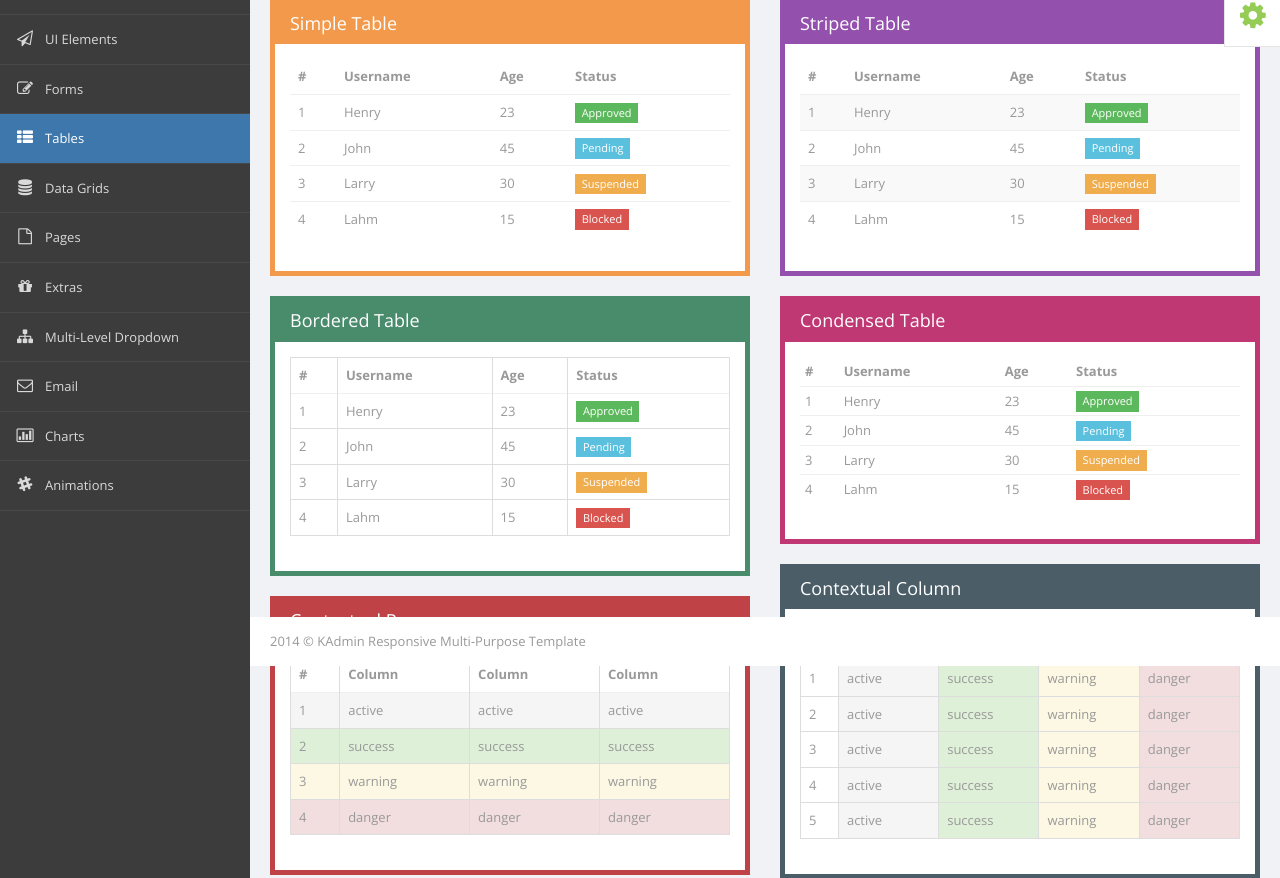
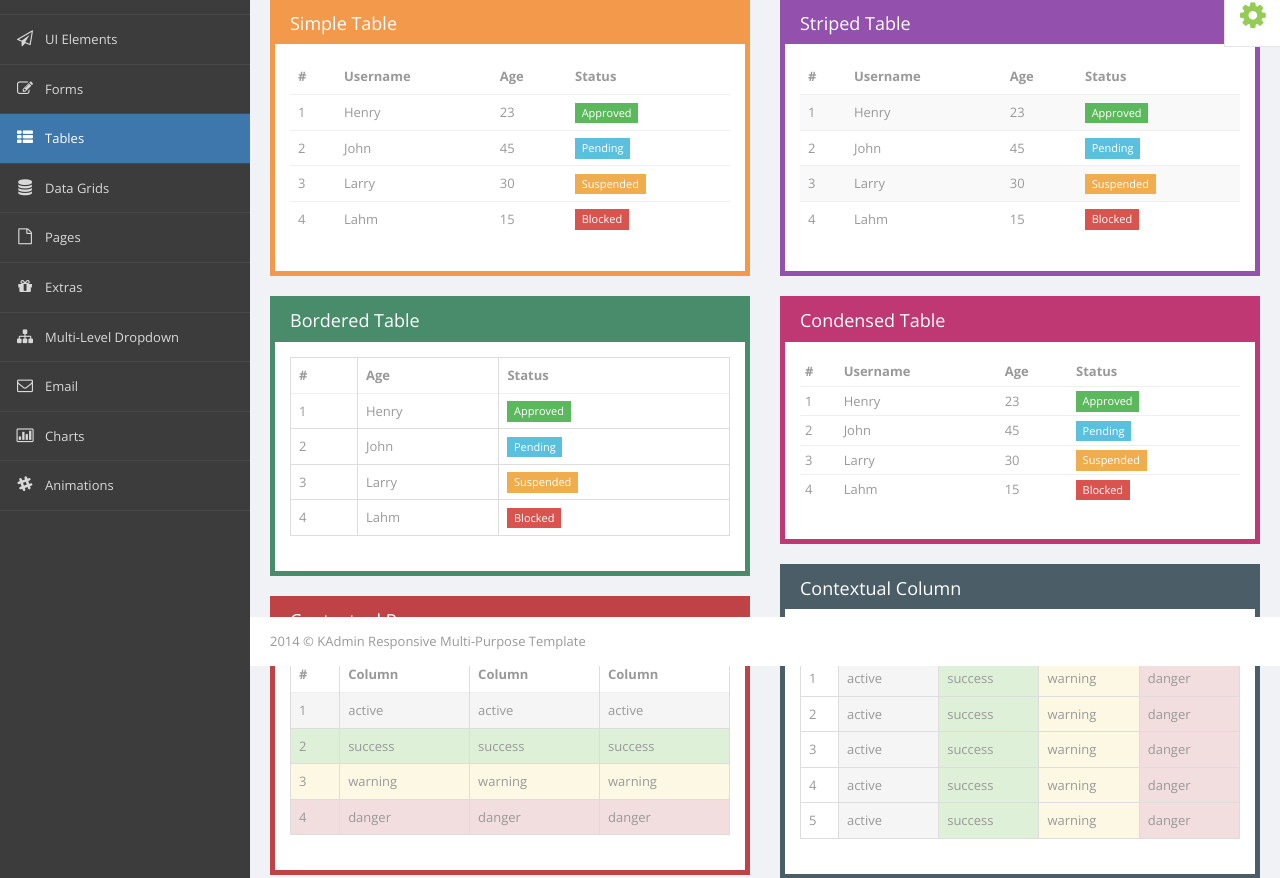
Before and after one commit to rahuang/GarageDrop, a Django app: template GarageSale/templates/Tables.html in a window 1280 px wide. Shown: the part 134-1012 px from the top of the page. Run offline with Django 3.2, Linux system fonts and the light colour scheme; the template is opened without the code that fills it, so the values that code supplies are empty.

Commit message:
checking in

```diff
--- a/GarageSale/templates/Tables.html
+++ b/GarageSale/templates/Tables.html
@@ -266,7 +266,6 @@
                                     <thead>
                                     <tr>
                                         <th>#</th>
-                                        <th>Username</th>
                                         <th>Age</th>
                                         <th>Status</th>
                                     </tr>
@@ -275,25 +274,21 @@
                                     <tr>
                                         <td>1</td>
                                         <td>Henry</td>
-                                        <td>23</td>
                                         <td><span class="label label-sm label-success">Approved</span></td>
                                     </tr>
                                     <tr>
                                         <td>2</td>
                                         <td>John</td>
-                                        <td>45</td>
                                         <td><span class="label label-sm label-info">Pending</span></td>
                                     </tr>
                                     <tr>
                                         <td>3</td>
                                         <td>Larry</td>
-                                        <td>30</td>
                                         <td><span class="label label-sm label-warning">Suspended</span></td>
                                     </tr>
                                     <tr>
                                         <td>4</td>
                                         <td>Lahm</td>
-                                        <td>15</td>
                                         <td><span class="label label-sm label-danger">Blocked</span></td>
                                     </tr>
                                     </tbody>
--- a/GarageSale/templates/base.html
+++ b/GarageSale/templates/base.html
@@ -39,9 +39,9 @@
             <div class="topbar-main"><a id="menu-toggle" href="#" class="hidden-xs"><i class="fa fa-bars"></i></a>
             <div class="navbar-header" style="width: 188.5628px;">
                 <button type="button" data-toggle="collapse" data-target=".sidebar-collapse" class="navbar-toggle"><span class="sr-only">Toggle navigation</span><span class="icon-bar"></span><span class="icon-bar"></span><span class="icon-bar"></span></button>
-                <a id="logo" href="index.html" class="navbar-brand"><span class="fa fa-rocket"></span><span class="logo-text">KAdmin</span><span style="display: none" class="logo-text-icon">µ</span></a></div>
+                <a id="logo" href=""><img src="../static/img/Garage_Drop_Logo.png" alt="logo" style="width:100px;height:50px;"></a></div>
 
-                <form id="topbar-search" action="" method="" class="hidden-sm hidden-xs", style="padding-right: 5px;">
+                <form id="topbar-search" action="" method="" class="hidden-sm hidden-xs">
                     <div class="input-icon right text-white"><a href="#"></i></a><input type="text" placeholder="What are you looking for?" class="form-control text-white"/></div>
                 </form>
                 <form id="topbar-search" action="" method="" class="hidden-sm hidden-xs">
```
Also changed, not shown: GarageSale/static/css/bootstrap-theme.css, GarageSale/static/styles/main.css, 7 other files.
